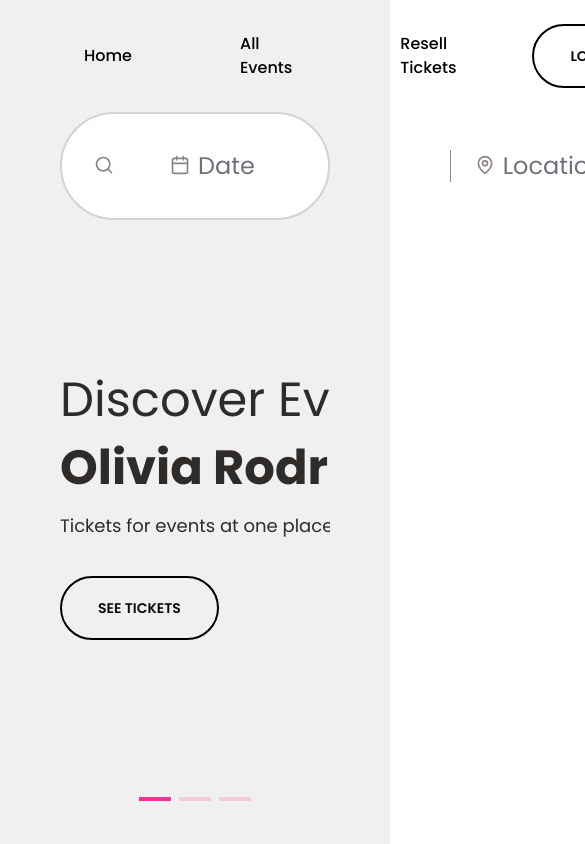
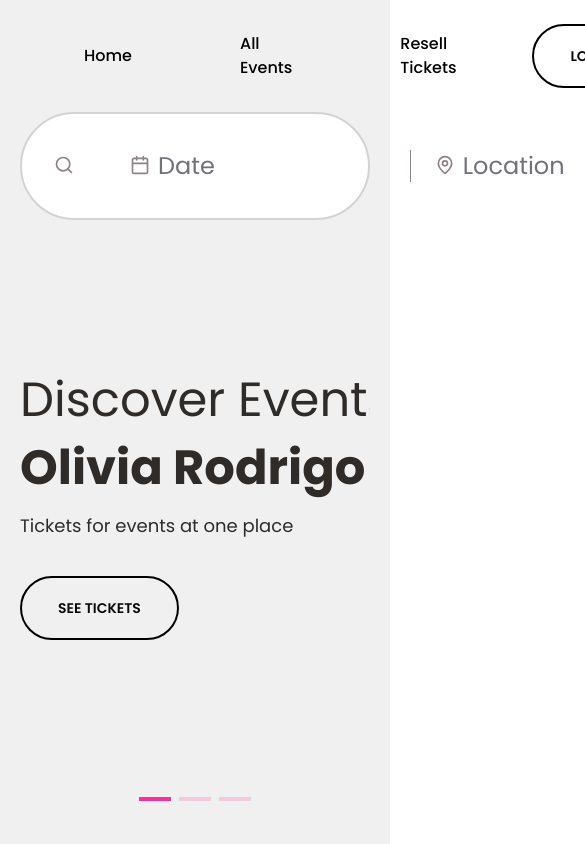
Before and after one commit to arsallanShahab/third-row, a React (Vite) app: page / in a window 390 px wide. Shown: the top 844 px of the page, 585 px wide, since content can reach past the window. Built offline with nearby package versions, Linux system fonts and the light colour scheme.

Commit message:
Add responsive padding to section and update comment for clarity

```diff
--- a/src/index.css
+++ b/src/index.css
@@ -184,3 +184,9 @@
 .slideshow .swiper-pagination-bullets.swiper-pagination-horizontal {
   bottom: 2.5em;
 }
+
+@media (max-width: 768px) {
+  .section {
+    @apply px-5;
+  }
+}
--- a/src/pages/home/index.tsx
+++ b/src/pages/home/index.tsx
@@ -466,7 +466,7 @@
         </div>
       </FlexContainer>
 
-      {/* People Near You */}
+      {/* Popular Near You */}
       <FlexContainer
         variant="column-start"
         gap="3xl"
@@ -497,7 +497,7 @@
             </Link>
           </FlexContainer>
         </FlexContainer>
-        <div className="grid grid-cols-2 grid-rows-2 gap-10">
+        <div className="grid md:grid-cols-2 grid-rows-2 gap-10">
           <div className="col-span-1 row-span-2 bg-[var(--zinc)] rounded-lg">
             <img
               src="/gym.png"
```
